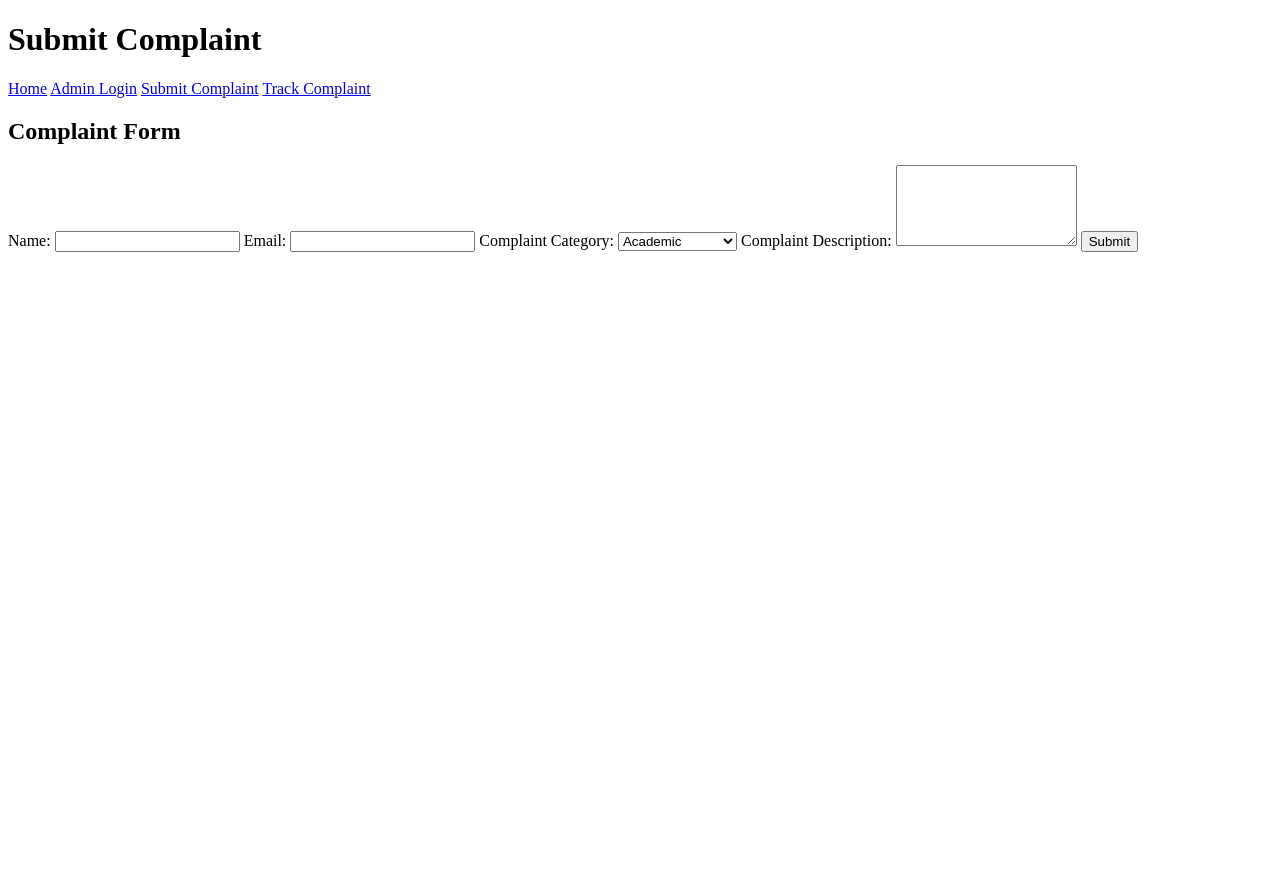
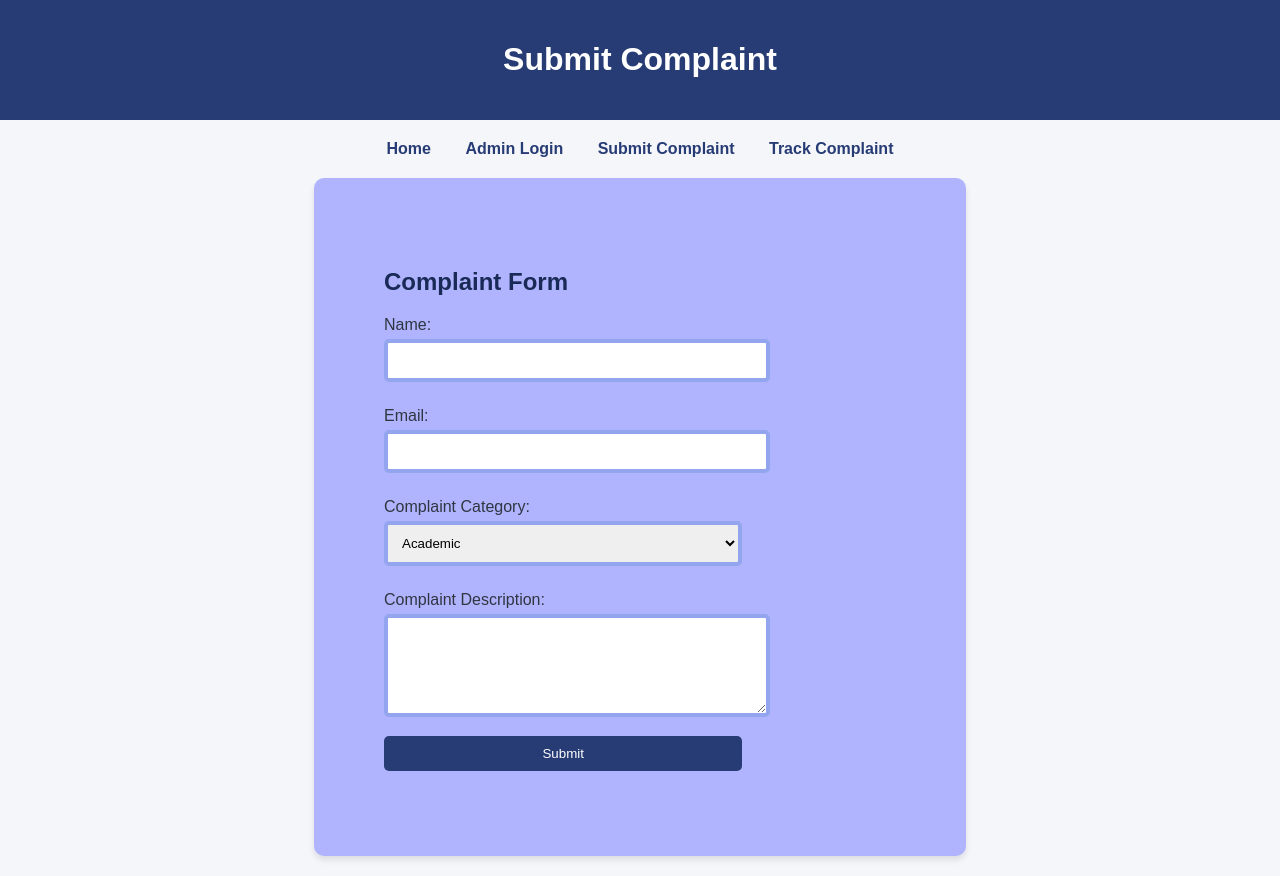
Before and after one commit to Shru-create/Semproject_1, a plain HTML site: page submit.html in a window 1280 px wide. Before the commit the page ends 800 px from the top, so only its background shows below. Drawn offline with Linux system fonts and the light colour scheme; the site is published under a folder, as on GitHub Pages, so addresses that start at the root find nothing.

Commit message:
New Updated Frontend File

```diff
--- a/style.css
+++ b/style.css
@@ -1,4 +1,3 @@
-
 body {
   font-family: Arial, sans-serif;
   margin: 0;
--- a/submit.html
+++ b/submit.html
@@ -4,7 +4,7 @@
   <meta charset="UTF-8">
   <meta name="viewport" content="width=device-width, initial-scale=1.0">
   <title>Submit Complaint</title>
-  <link rel="stylesheet" href="/style.css">
+  <link rel="stylesheet" href="style.css">
 </head>
 <body>
   <header>
@@ -13,7 +13,7 @@
 
   <nav>
     <a href="index.html">Home</a>
-    <a href="admin.html">Admin Login</a>
+    <a href="admin_login.html">Admin Login</a>
     <a href="submit.html">Submit Complaint</a>
     <a href="track.html">Track Complaint</a>
   </nav>
```
Also changed, not shown: index.html (+1 -5 lines), track.html (+1 -1 lines), admin_login.html (line endings or trailing spaces).
